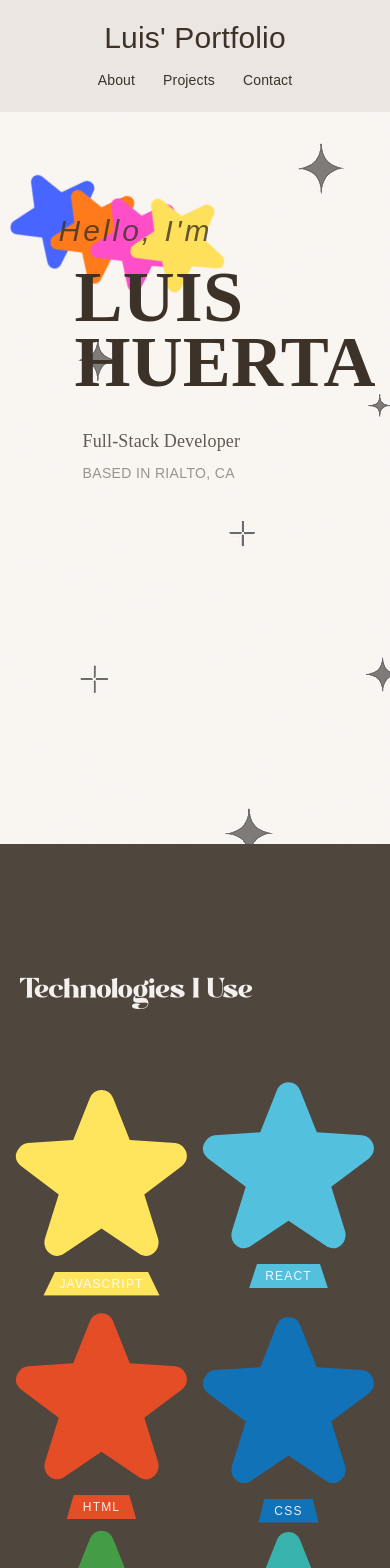
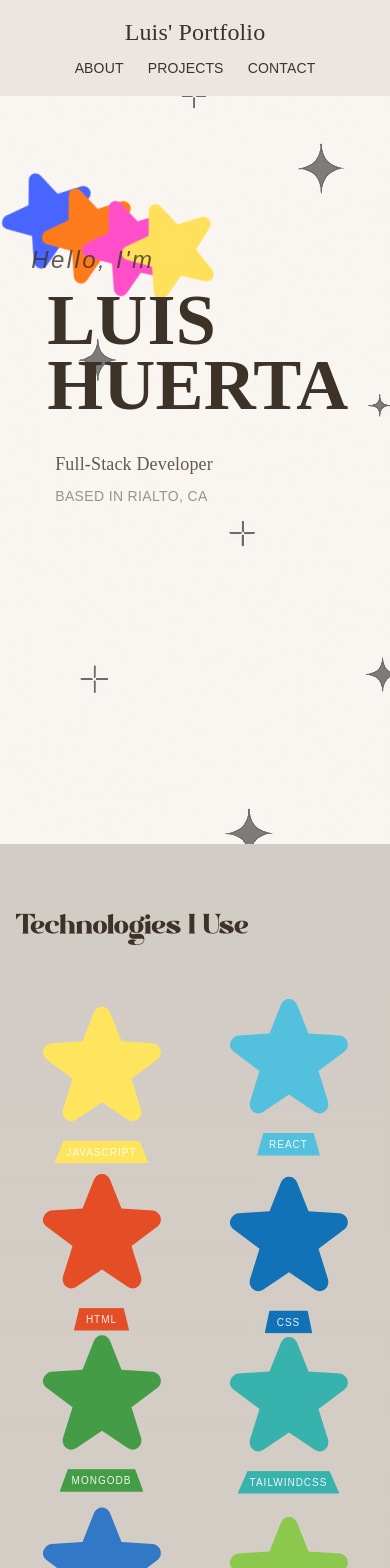
Before and after one commit to LuisHuerta4/Portfolio, a React (Vite) app: page / in a window 390 px wide. Shown: the top 1568 px of the page. Built offline with nearby package versions, Linux system fonts and the light colour scheme; a web font is replaced by a local one.

Commit message:
Styling and responsiveness

```diff
--- a/src/components/Email.jsx
+++ b/src/components/Email.jsx
@@ -82,7 +82,7 @@ const Email = () => {
     };
 
     return (
-        <section id="contact" ref={sectionRef} className="min-h-screen py-20 px-5 lg:px-0">
+        <section id="contact" ref={sectionRef} className="min-h-screen py-20 px-5 lg:px-0 bg-gradient-to-b from-[#f3f0ed] to-[#e8e3de]">
             <div className="container mx-auto max-w-4xl">
                 <div className="overflow-hidden mb-16">
                     <h2 className="contact-title font-modern-negra text-6xl md:text-8xl text-center">
@@ -90,7 +90,7 @@ const Email = () => {
                     </h2>
                 </div>
 
-                <div className="contact-form bg-[#ebe6e1] rounded-3xl p-8 md:p-12 shadow-lg">
+                <div className="contact-form bg-white/80 backdrop-blur-sm rounded-3xl p-8 md:p-12 shadow-xl border border-[#3d3228]/10">
                     <p className="text-center text-lg md:text-xl mb-8 font-sans">
                         Have any questions or just want to chat? Send me a message!
                     </p>
--- a/src/components/Hero.jsx
+++ b/src/components/Hero.jsx
@@ -46,15 +46,15 @@ const Hero = () => {
         <section id="home" className="hero-bg w-full min-h-screen relative pt-20 bg-[#f3f0ed] overflow-hidden">
             {/* Stars */}
             <div className="star-container absolute -translate-y-1/2 flex">
-                <img src="/svg/star-blue.svg" className="star" />
-                <img src="/svg/star-orange.svg" className="star" />
-                <img src="/svg/star-pink.svg" className="star" />
-                <img src="/svg/star-yellow.svg" className="star" />
+                <img src="/svg/star-blue.svg" className="star" alt="blue star" />
+                <img src="/svg/star-orange.svg" className="star" alt="orange star" />
+                <img src="/svg/star-pink.svg" className="star" alt="pink star" />
+                <img src="/svg/star-yellow.svg" className="star" alt="yellow star" />
             </div>
 
             {/* Hero text */}
-            <div className="hero-text absolute -translate-y-[15%] z-10">
-                <p className="intro-text text-3xl sm:text-4xl md:text-5xl font-sans italic mb-4 opacity-80 tracking-[0.1em]">
+            <div className="hero-text absolute md:-translate-y-[5%] -translate-y-[10%] z-10">
+                <p className="intro-text text-2xl sm:text-3xl md:text-4xl lg:text-5xl font-sans italic mb-3 sm:mb-4 opacity-80 tracking-[0.1em]">
                     Hello, I'm
                 </p>
 
--- a/src/components/Navbar.jsx
+++ b/src/components/Navbar.jsx
@@ -22,14 +22,14 @@ const Navbar = () => {
     return (
         <nav className="px-10">
             <div>
-                <a href="#home" className="font-display flex items-center gap-2">
+                <a href="#home" className="font-serif flex items-center gap-2">
                     <p>Luis' Portfolio</p>
                 </a>
 
                 <ul>
                     {navLinks.map((link) => (
-                        <li key={link.id} className="font-display">
-                            <a href={`#${link.id}`}>{link.title}</a>
+                        <li key={link.id} className="font-sans uppercase">
+                            <a href={`#${link.id}`} className="hover:text-[#3d3228]/70">{link.title}</a>
                         </li>
                     ))}
                 </ul>
--- a/src/components/Technologies.jsx
+++ b/src/components/Technologies.jsx
@@ -55,23 +55,23 @@ const Technologies = () => {
     }, []);
 
     return (
-        <section id="technologies" className="py-32 bg-[#4f463e]">
-            <div className="container mx-auto px-5">
-                <h2 className="text-[#f3f0ed] text-4xl sm:text-5xl md:text-6xl tracking-[-0.02em] font-modern-negra mb-16">
+        <section id="technologies" className="py-16 sm:py-20 md:py-24 lg:py-32 bg-gradient-to-b from-[#d2ccc6] to-[#d4cdc5]">
+            <div className="container mx-auto px-4 sm:px-6 lg:px-8">
+                <h2 className="text-[#3d3228] text-4xl sm:text-4xl md:text-5xl lg:text-6xl xl:text-7xl tracking-[-0.02em] font-modern-negra mb-10 sm:mb-12 md:mb-14 lg:mb-16">
                     Technologies I Use
                 </h2>
 
-                <div className="grid grid-cols-2 sm:grid-cols-3 lg:grid-cols-4 gap-16 p-5">
+                <div className="grid grid-cols-2 sm:grid-cols-3 lg:grid-cols-4 gap-10 sm:gap-10 md:gap-15 lg:gap-16 p-3 sm:p-4 md:p-5">
                     {techList.map((tech, i) => (
                         <div
                             key={tech.name}
-                            className={`tech-card-${i} relative h-40 flex-center flex-col gap-3`}
+                            className={`tech-card-${i} relative h-32 sm:h-36 md:h-40 flex-center flex-col gap-2 sm:gap-3`}
                         >
                             <svg
-                                width="145"
-                                height="145"
+                                width="120"
+                                height="120"
                                 viewBox="0 0 300 300"
-                                className={`tech-shape-${i} transition-transform absolute`}x
+                                className={`tech-shape-${i} transition-transform absolute w-[100px] h-[100px] sm:w-[120px] sm:h-[120px] md:w-[145px] md:h-[145px]`}
                                 style={{ fill: tech.color }}
                             >
                                 <path d="M150 20c7 0 13 4 16 11l23 58 63 4c7 1 13 6 15 13s0 14-6 19l-52 39 19 61c2 7 0 15-6 20s-14 5-20 1l-52-35-52 35c-6 4-14 4-20-1s-8-13-6-20l19-61-52-39c-6-5-9-12-6-19s8-12 15-13l63-4 23-58c3-7 9-11 16-11z" />
@@ -80,11 +80,11 @@ const Technologies = () => {
                             <img
                                 src={tech.icon}
                                 alt={tech.name}
-                                className={`tech-logo-${i} w-16 absolute pointer-events-none`}
+                                className={`tech-logo-${i} w-12 sm:w-14 md:w-16 absolute pointer-events-none`}
                             />
 
                             <div
-                                className="tech-label font-sans text-xs uppercase tracking-widest font-medium text-white/90 px-4 py-1 mt-50"
+                                className="tech-label font-sans text-[10px] sm:text-xs uppercase tracking-widest font-medium text-white/90 px-3 sm:px-4 py-1 mt-40 md:mb-5 lg:mb-0 sm:mt-44 md:mt-51"
                                 style={{
                                     backgroundColor: tech.color,
                                     clipPath: "polygon(10% 0%, 90% 0%, 100% 100%, 0% 100%)",
--- a/src/index.css
+++ b/src/index.css
@@ -48,25 +48,36 @@ html, body {
 
     .hero-text {
         @apply
-            left-[15%] top-[30%]
-            sm:left-[20%] sm:top-[45%]
-            md:left-[24%] md:top-[42%]
-            lg:left-[26%] lg:top-[37%]
-            xl:left-[23%] xl:top-[38%]
-            2xl:left-[30ch%] 2xl:top-[36%];
+            left-[8%] top-[32%]
+            sm:left-[12%] sm:top-[38%]
+            md:left-[18%] md:top-[40%]
+            lg:left-[22%] lg:top-[38%]
+            xl:left-[20%] xl:top-[38%]
+            2xl:left-[25%] 2xl:top-[36%];
     }
 
     .star-container {
         @apply
-            left-[0%] top-[29%]
-            sm:left-[5%] sm:top-[43%]
-            md:left-[7%] md:top-[40%]
-            lg:left-[10%] lg:top-[36%]
-            xl:left-[13%] xl:top-[36%]
+            left-[-2%] top-[30%]
+            sm:left-[2%] sm:top-[36%]
+            md:left-[5%] md:top-[38%]
+            lg:left-[8%] lg:top-[36%]
+            xl:left-[11%] xl:top-[36%]
             2xl:left-[15%] 2xl:top-[34%];
 
         .star {
-            @apply w-30 sm:w-40 md:w-52 lg:w-65 xl:w-64 2xl:w-70 -mr-20 sm:-mr-25 md:-mr-30 lg:-mr-40 2xl:-mr-45;
+            @apply
+                w-30
+                sm:w-40
+                md:w-45
+                lg:w-65
+                xl:w-60
+                2xl:w-70
+                -mr-20
+                sm:-mr-25
+                md:-mr-30
+                lg:-mr-40
+                2xl:-mr-45;
         }
     }
 
@@ -74,19 +85,19 @@ html, body {
         @apply fixed z-50 w-full;
 
         div {
-            @apply flex md:flex-row flex-col md:justify-between items-center gap-5 py-5 lg:px-0 px-5 container mx-auto;
+            @apply flex md:flex-row flex-col md:justify-between items-center gap-4 sm:gap-5 py-4 sm:py-5 px-4 sm:px-6 lg:px-8 container mx-auto;
         }
 
         p {
-            @apply text-3xl -mb-2;
+            @apply text-2xl sm:text-3xl -mb-2;
         }
 
         a {
-            @apply cursor-pointer text-nowrap md:text-base text-sm;
+            @apply cursor-pointer text-nowrap text-sm md:text-base;
         }
 
         ul {
-            @apply flex-center lg:gap-12 gap-7;
+            @apply flex-center gap-6 sm:gap-8 lg:gap-12;
         }
     }
 }
```
Also changed, not shown: src/components/Projects.jsx (+43 -33 lines).
